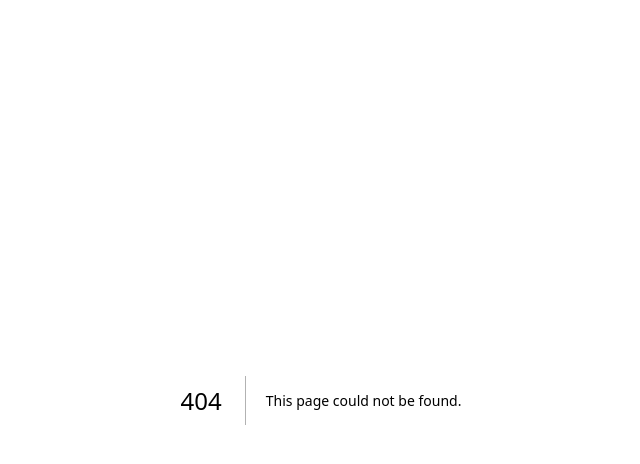
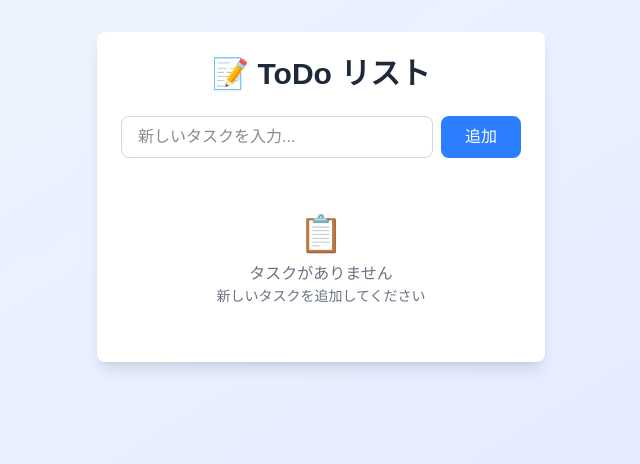
Before and after one commit to Nii1214/nextApp, a Next.js app: page /todo in a window 1280 px wide. Before the commit this address had no page. Shown: the top 464 px of the page, without its empty margins (319-959 px from the left). Built offline with nearby package versions, Linux system fonts and the light colour scheme.

Commit message:
Add ToDo application with modern UI and functionality

```diff
--- a/src/app/page.tsx
+++ b/src/app/page.tsx
@@ -28,18 +28,9 @@ export default function Home() {
         <div className="flex gap-4 items-center flex-col sm:flex-row">
           <a
             className="rounded-full border border-solid border-transparent transition-colors flex items-center justify-center bg-foreground text-background gap-2 hover:bg-[#383838] dark:hover:bg-[#ccc] font-medium text-sm sm:text-base h-10 sm:h-12 px-4 sm:px-5 sm:w-auto"
-            href="https://vercel.com/new?utm_source=create-next-app&utm_medium=appdir-template-tw&utm_campaign=create-next-app"
-            target="_blank"
-            rel="noopener noreferrer"
+            href="/todo"
           >
-            <Image
-              className="dark:invert"
-              src="/vercel.svg"
-              alt="Vercel logomark"
-              width={20}
-              height={20}
-            />
-            Deploy now
+            📝 ToDo アプリ
           </a>
           <a
             className="rounded-full border border-solid border-black/[.08] dark:border-white/[.145] transition-colors flex items-center justify-center hover:bg-[#f2f2f2] dark:hover:bg-[#1a1a1a] hover:border-transparent font-medium text-sm sm:text-base h-10 sm:h-12 px-4 sm:px-5 w-full sm:w-auto md:w-[158px]"
--- /dev/null
+++ b/src/app/todo/page.tsx
@@ -0,0 +1,133 @@
+'use client';
+
+import { useState } from 'react';
+
+interface Todo {
+  id: number;
+  text: string;
+  completed: boolean;
+}
+
+export default function TodoPage() {
+  const [todos, setTodos] = useState<Todo[]>([]);
+  const [inputValue, setInputValue] = useState('');
+
+  const addTodo = () => {
+    if (inputValue.trim() !== '') {
+      const newTodo: Todo = {
+        id: Date.now(),
+        text: inputValue.trim(),
+        completed: false,
+      };
+      setTodos([...todos, newTodo]);
+      setInputValue('');
+    }
+  };
+
+  const toggleTodo = (id: number) => {
+    setTodos(
+      todos.map((todo) =>
+        todo.id === id ? { ...todo, completed: !todo.completed } : todo
+      )
+    );
+  };
+
+  const deleteTodo = (id: number) => {
+    setTodos(todos.filter((todo) => todo.id !== id));
+  };
+
+  const handleKeyPress = (e: React.KeyboardEvent) => {
+    if (e.key === 'Enter') {
+      addTodo();
+    }
+  };
+
+  return (
+    <div className="min-h-screen bg-gradient-to-br from-blue-50 to-indigo-100 py-8 px-4">
+      <div className="max-w-md mx-auto">
+        <div className="bg-white rounded-lg shadow-lg p-6">
+          <h1 className="text-3xl font-bold text-gray-800 mb-6 text-center">
+            📝 ToDo リスト
+          </h1>
+
+          {/* タスク追加フォーム */}
+          <div className="flex gap-2 mb-6">
+            <input
+              type="text"
+              value={inputValue}
+              onChange={(e) => setInputValue(e.target.value)}
+              onKeyPress={handleKeyPress}
+              placeholder="新しいタスクを入力..."
+              className="flex-1 px-4 py-2 border border-gray-300 rounded-lg focus:outline-none focus:ring-2 focus:ring-blue-500 focus:border-transparent"
+            />
+            <button
+              onClick={addTodo}
+              className="px-6 py-2 bg-blue-500 text-white rounded-lg hover:bg-blue-600 focus:outline-none focus:ring-2 focus:ring-blue-500 focus:ring-offset-2 transition-colors"
+            >
+              追加
+            </button>
+          </div>
+
+          {/* タスクリスト */}
+          <div className="space-y-3">
+            {todos.length === 0 ? (
+              <div className="text-center text-gray-500 py-8">
+                <div className="text-4xl mb-2">📋</div>
+                <p>タスクがありません</p>
+                <p className="text-sm">新しいタスクを追加してください</p>
+              </div>
+            ) : (
+              todos.map((todo) => (
+                <div
+                  key={todo.id}
+                  className={`flex items-center gap-3 p-3 bg-gray-50 rounded-lg border transition-all ${
+                    todo.completed ? 'opacity-75' : ''
+                  }`}
+                >
+                  <button
+                    onClick={() => toggleTodo(todo.id)}
+                    className={`w-5 h-5 rounded-full border-2 flex items-center justify-center transition-colors ${
+                      todo.completed
+                        ? 'bg-green-500 border-green-500 text-white'
+                        : 'border-gray-300 hover:border-green-400'
+                    }`}
+                  >
+                    {todo.completed && '✓'}
+                  </button>
+
+                  <span
+                    className={`flex-1 ${
+                      todo.completed
+                        ? 'line-through text-gray-500'
+                        : 'text-gray-800'
+                    }`}
+                  >
+                    {todo.text}
+                  </span>
+
+                  <button
+                    onClick={() => deleteTodo(todo.id)}
+                    className="text-red-500 hover:text-red-700 transition-colors"
+                  >
+                    🗑️
+                  </button>
+                </div>
+              ))
+            )}
+          </div>
+
+          {/* 統計情報 */}
+          {todos.length > 0 && (
+            <div className="mt-6 pt-4 border-t border-gray-200">
+              <div className="flex justify-between text-sm text-gray-600">
+                <span>総タスク数: {todos.length}</span>
+                <span>完了済み: {todos.filter(t => t.completed).length}</span>
+                <span>未完了: {todos.filter(t => !t.completed).length}</span>
+              </div>
+            </div>
+          )}
+        </div>
+      </div>
+    </div>
+  );
+}
```
